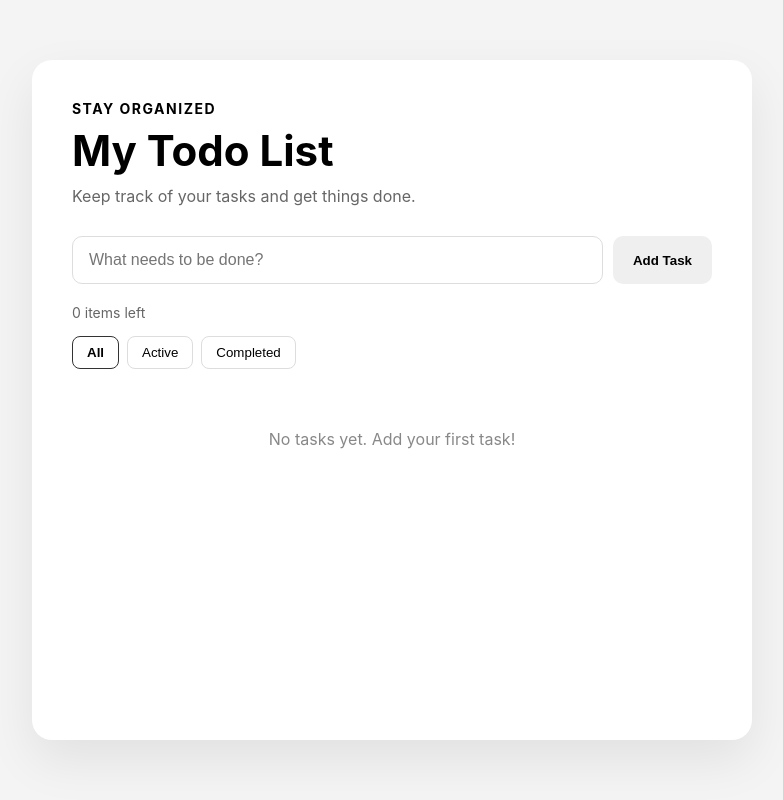
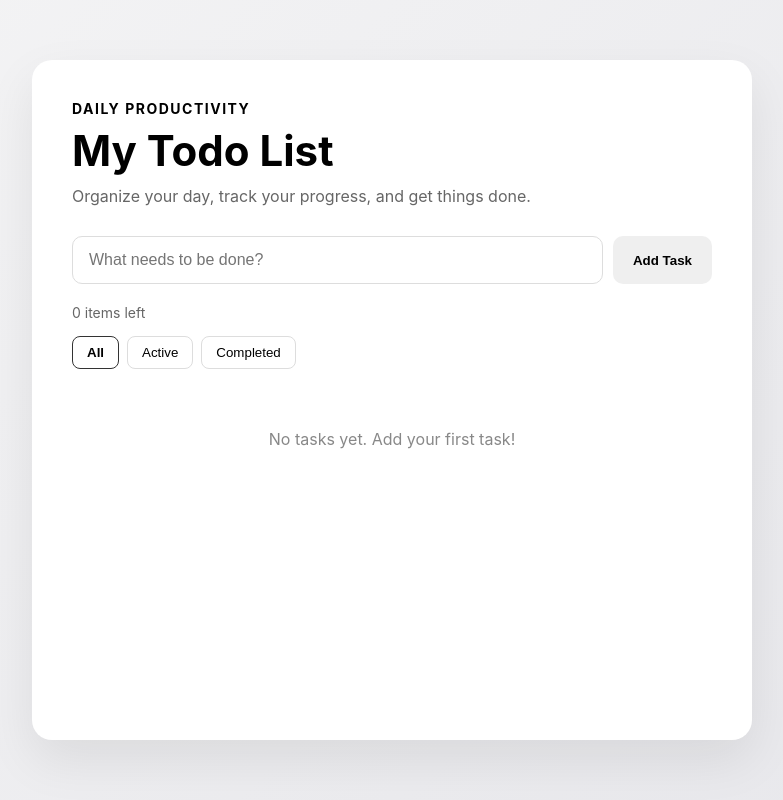
Before and after one commit to NikithKarunanayake/todo-app-devops-assignment, a React (Vite) app: page / in a window 1280 px wide. Shown: the whole page, without its empty margins (248-1031 px from the left). Built offline with nearby package versions, Linux system fonts and the light colour scheme.

Commit message:
style: improve todo application interface

```diff
--- a/src/App.jsx
+++ b/src/App.jsx
@@ -73,10 +73,10 @@ function App() {
     <main className="app">
       <section className="todo-container">
         <header className="todo-header">
-          <p className="eyebrow">Stay organized</p>
+          <p className="eyebrow">Daily productivity</p>
           <h1>My Todo List</h1>
           <p className="subtitle">
-            Keep track of your tasks and get things done.
+            Organize your day, track your progress, and get things done.
           </p>
         </header>
 
--- a/src/index.css
+++ b/src/index.css
@@ -5,7 +5,7 @@
 html {
   font-family:
     Inter, system-ui, -apple-system, BlinkMacSystemFont, "Segoe UI", sans-serif;
-  background: #f4f4f5;
+  background: linear-gradient(135deg, #f4f4f5, #e7e7eb);
 }
 
 body {
```
